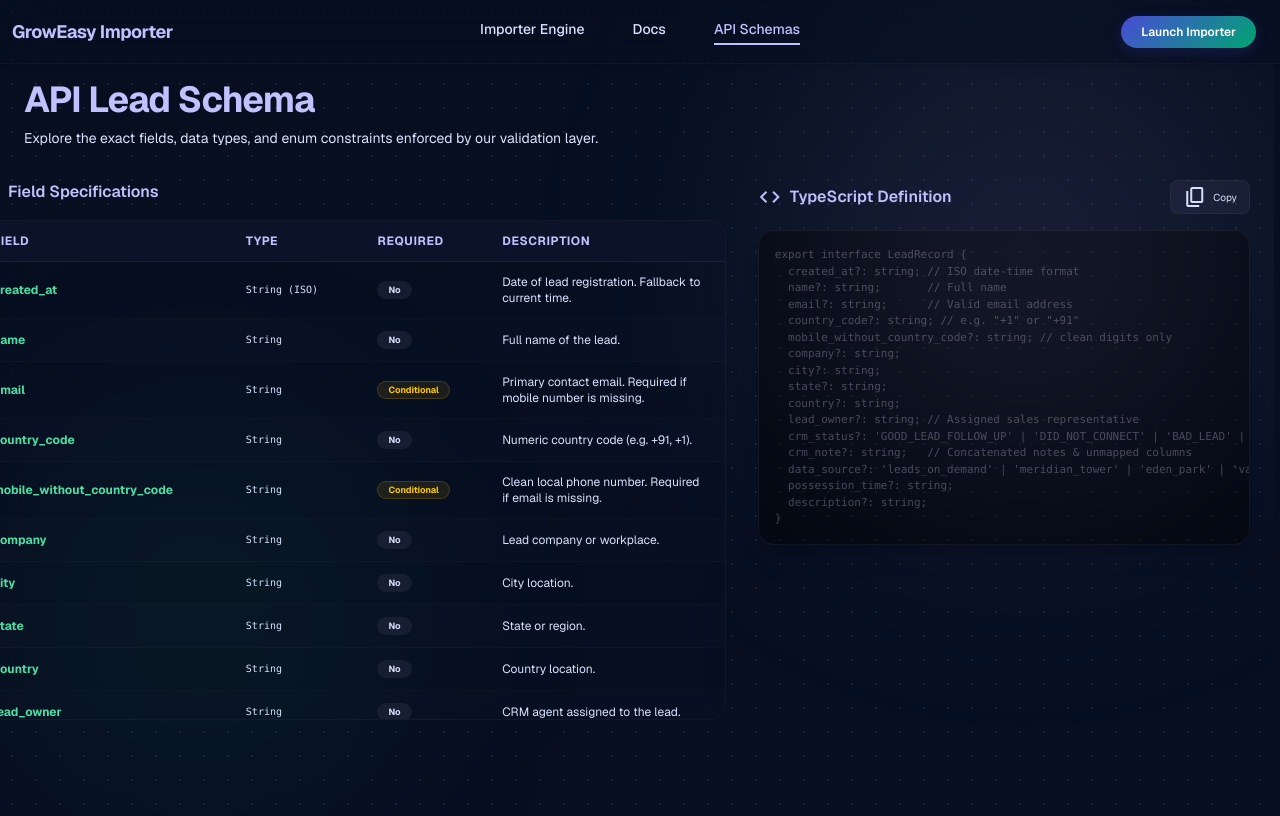
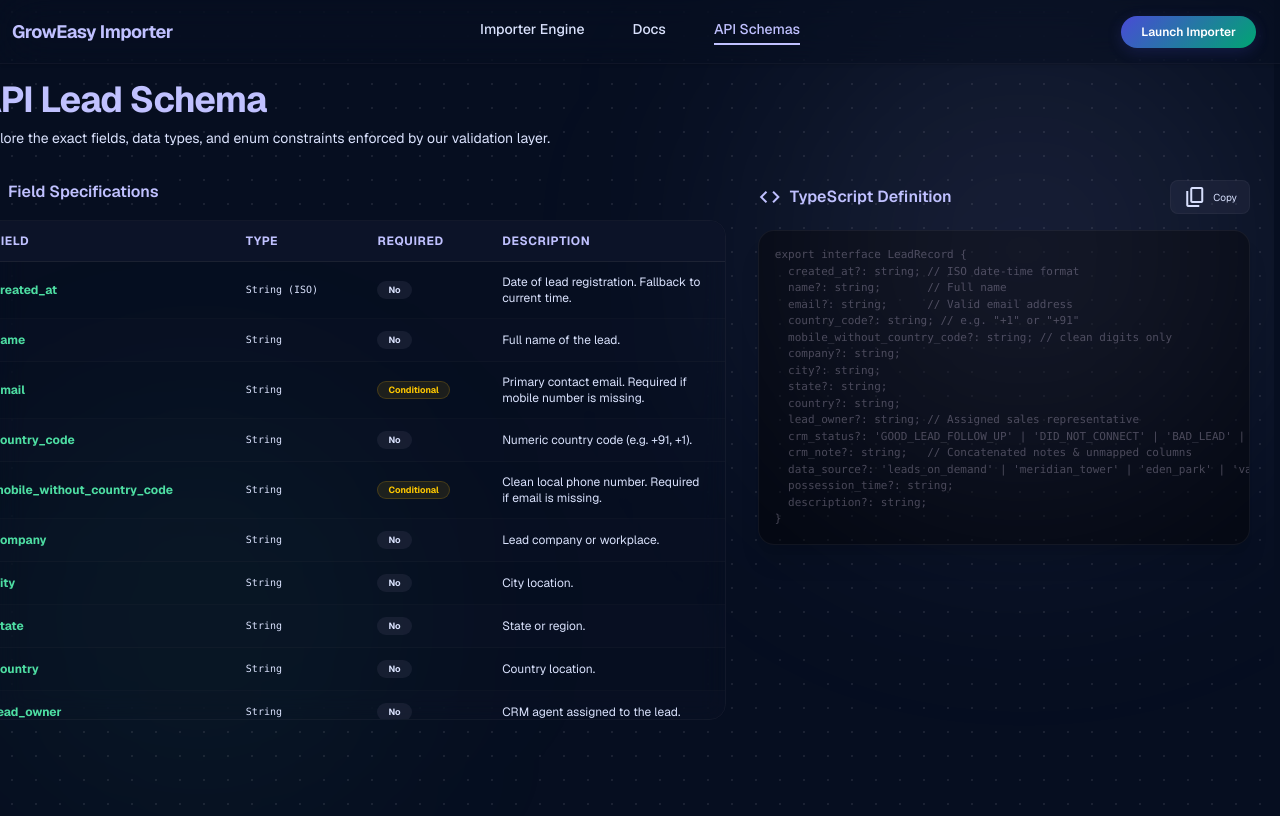
Before and after one commit to himanshu-nainwal/groweasy-importer, a Next.js app: page /api-schemas in a window 1280 px wide. Built offline with nearby package versions, Linux system fonts and the light colour scheme.

Commit message:
aligned headers on docs and schemas pages

```diff
--- a/src/app/api-schemas/page.tsx
+++ b/src/app/api-schemas/page.tsx
@@ -61,7 +61,7 @@ export default function ApiSchemasPage() {
       <div className="max-w-7xl mx-auto px-6 pt-20">
         <div className="space-y-8">
           {/* Header */}
-          <div>
+          <div className="xl:-ml-12">
             <h1 className="font-bold text-4xl text-primary tracking-tight">API Lead Schema</h1>
             <p className="text-on-surface-variant text-sm mt-2">
               Explore the exact fields, data types, and enum constraints enforced by our validation layer.
--- a/src/app/docs/page.tsx
+++ b/src/app/docs/page.tsx
@@ -17,7 +17,7 @@ export default function DocsPage() {
       <div className="max-w-7xl mx-auto px-6 pt-20">
         <div className="space-y-8">
           {/* Header */}
-          <div>
+          <div className="xl:-ml-12">
             <h1 className="font-bold text-4xl text-primary tracking-tight">Documentation</h1>
             <p className="text-on-surface-variant text-sm mt-2">
               Learn how our AI-powered lead ingestion engine works, the validation layer rules, and format schemas.
```
Also changed, not shown: 1 other file (tests, documents, lock files or other folders).
